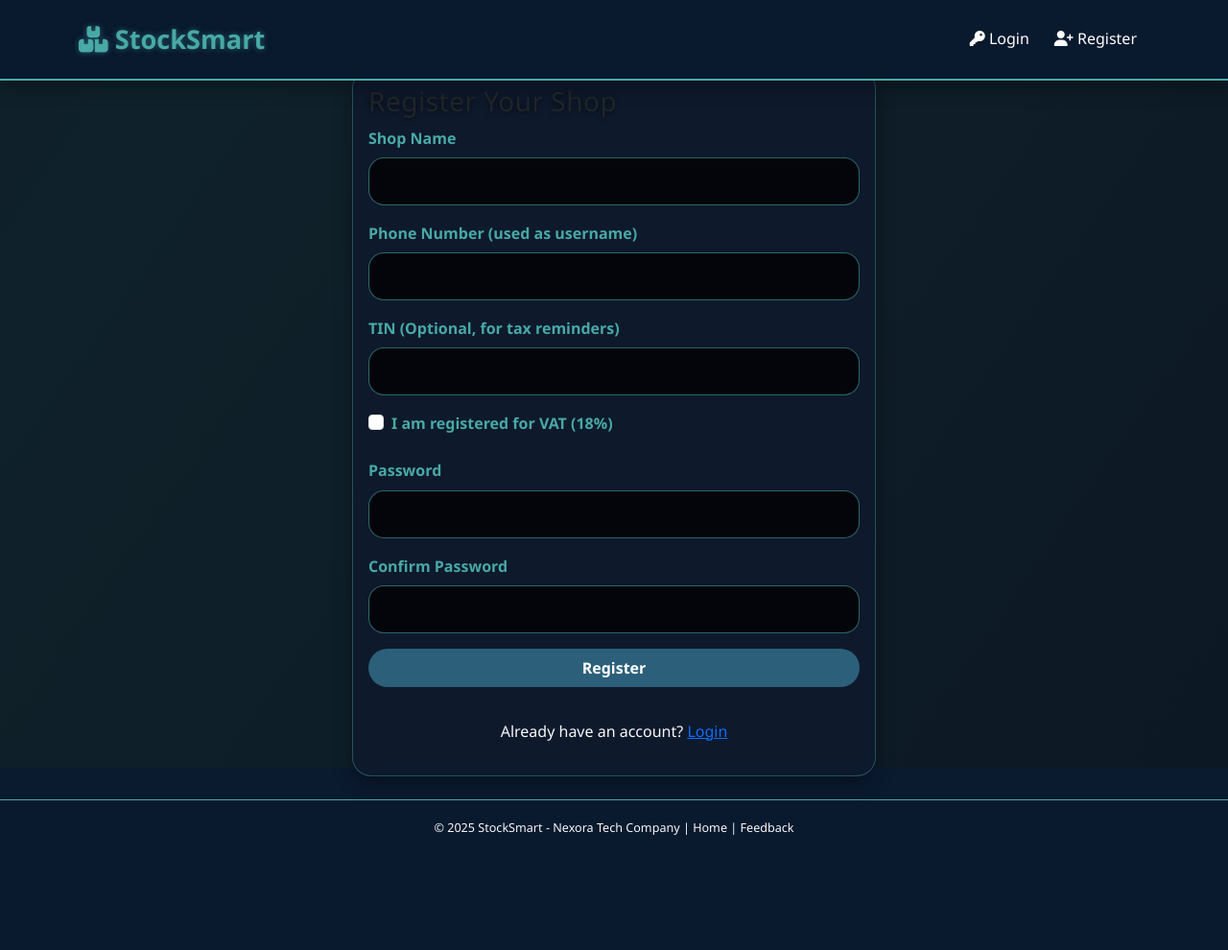
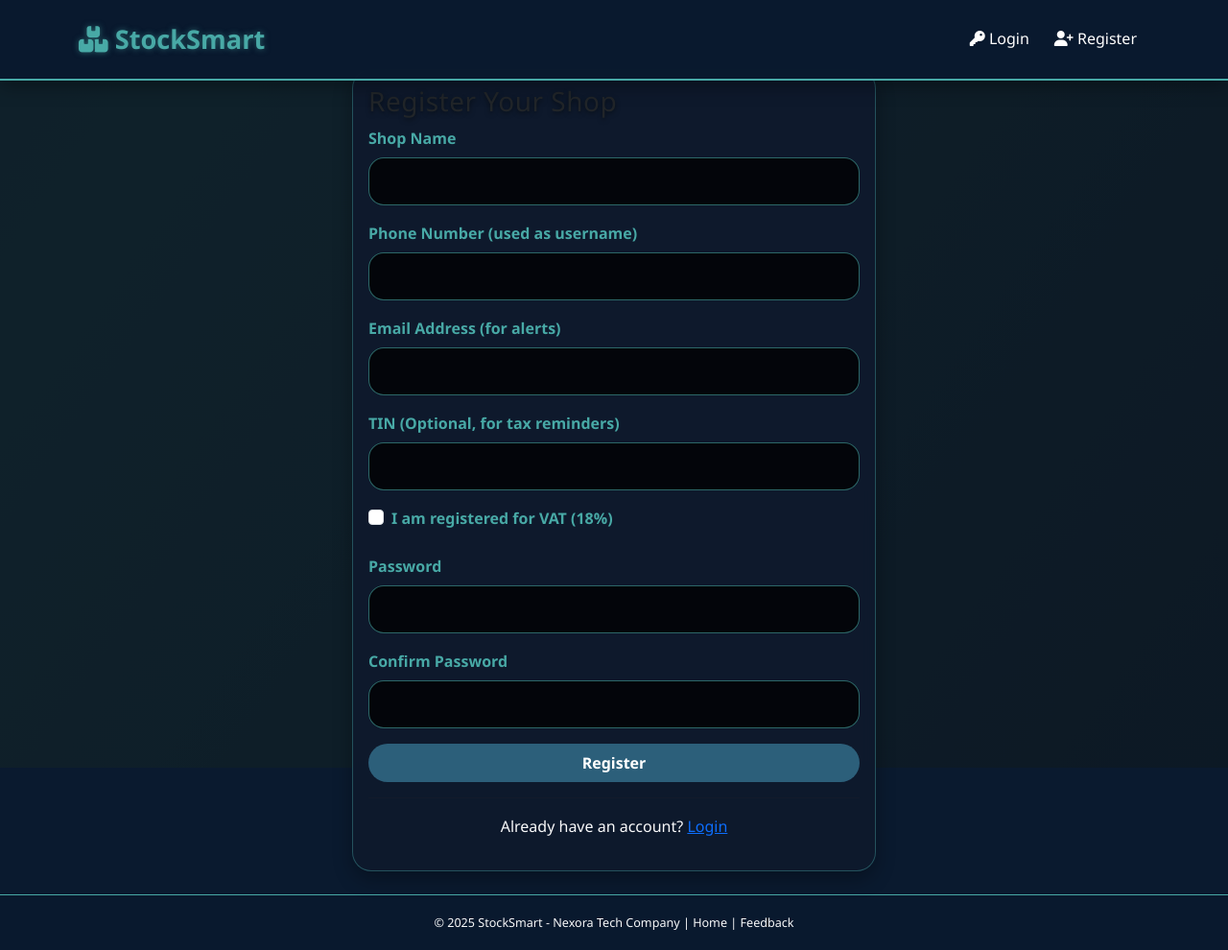
Before and after one commit to nexoratechv1-ctrl/Stocksmart, a Flask app: page /register in a window 1280 px wide. Shown: the whole page at 96% size. Before the commit the page ends 870 px from the top, so only its background shows below. Run offline with Flask 3, Linux system fonts and the light colour scheme.

Commit message:
Update register.html

```diff
--- a/templates/register.html
+++ b/templates/register.html
@@ -1,4 +1,5 @@
 {% extends "base.html" %}
+
 {% block content %}
 <div class="row justify-content-center">
     <div class="col-md-6">
@@ -6,12 +7,34 @@
             <div class="card-body">
                 <h3>Register Your Shop</h3>
                 <form method="POST">
-                    <div class="mb-3"><label>Shop Name</label><input type="text" name="shop_name" class="form-control" required></div>
-                    <div class="mb-3"><label>Phone Number (used as username)</label><input type="tel" name="phone" class="form-control" required></div>
-                    <div class="mb-3"><label>TIN (Optional, for tax reminders)</label><input type="text" name="tin" class="form-control"></div>
-                    <div class="mb-3 form-check"><input type="checkbox" name="is_vat" id="is_vat" class="form-check-input"><label for="is_vat">I am registered for VAT (18%)</label></div>
-                    <div class="mb-3"><label>Password</label><input type="password" name="password" class="form-control" required></div>
-                    <div class="mb-3"><label>Confirm Password</label><input type="password" name="confirm_password" class="form-control" required></div>
+                    <div class="mb-3">
+                        <label>Shop Name</label>
+                        <input type="text" name="shop_name" class="form-control" required>
+                    </div>
+                    <div class="mb-3">
+                        <label>Phone Number (used as username)</label>
+                        <input type="tel" name="phone" class="form-control" required>
+                    </div>
+                    <div class="mb-3">
+                        <label>Email Address (for alerts)</label>
+                        <input type="email" name="email" class="form-control" required>
+                    </div>
+                    <div class="mb-3">
+                        <label>TIN (Optional, for tax reminders)</label>
+                        <input type="text" name="tin" class="form-control">
+                    </div>
+                    <div class="mb-3 form-check">
+                        <input type="checkbox" name="is_vat" id="is_vat" class="form-check-input">
+                        <label for="is_vat" class="form-check-label">I am registered for VAT (18%)</label>
+                    </div>
+                    <div class="mb-3">
+                        <label>Password</label>
+                        <input type="password" name="password" class="form-control" required>
+                    </div>
+                    <div class="mb-3">
+                        <label>Confirm Password</label>
+                        <input type="password" name="confirm_password" class="form-control" required>
+                    </div>
                     <button type="submit" class="btn btn-primary w-100">Register</button>
                 </form>
                 <hr>
```
